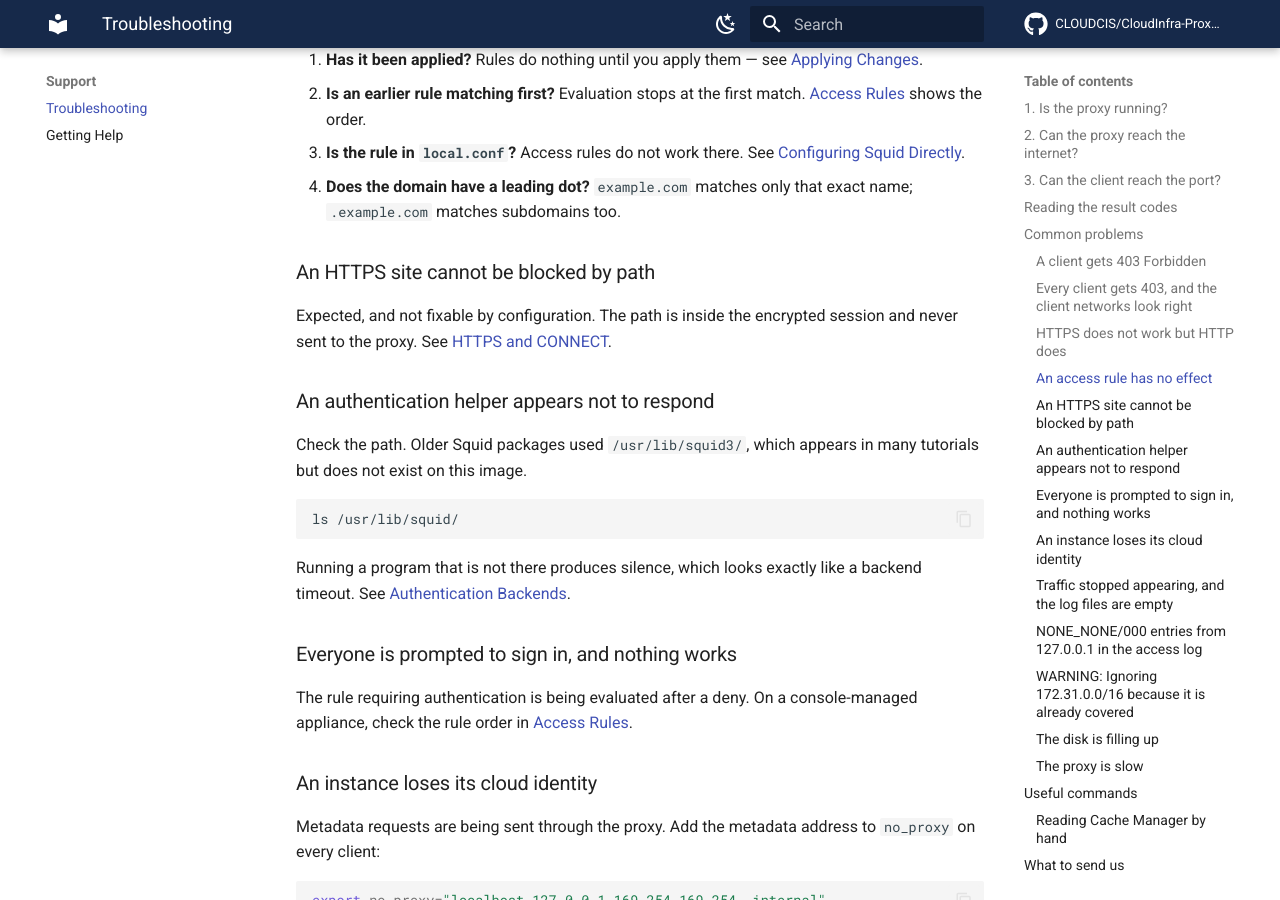
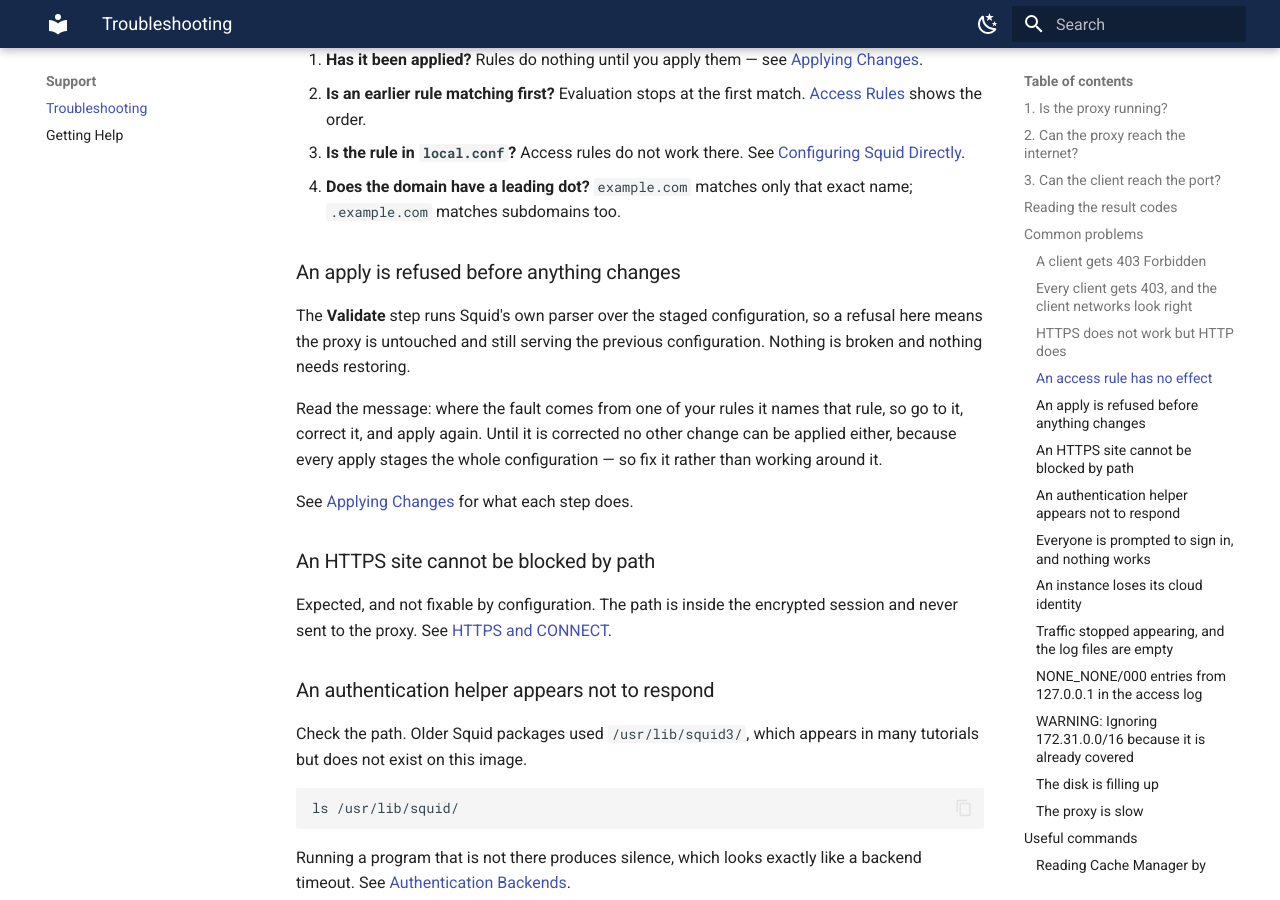
Before and after one commit to CLOUDCIS/CloudInfra-Proxy-Manager, an MkDocs documentation site: the page built from docs/troubleshooting.md, in a window 1280 px wide and 900 px high, scrolled down 3862 px. Built offline with MkDocs 1.6.1 and Material for MkDocs 9.7.7, drawn with Linux system fonts in a browser that asks for light colours; comment, search, counter and statistics services are not loaded.

Commit message:
Document the 0.0.0.0/0 guard, and drop the repository link
Three documentation changes from the 1.1.62 release:

Access rules now say to use the Any option rather than writing 0.0.0.0/0 in a
network field. Squid refuses that one value at parse time, so the console
refuses it on entry; without this note the refusal is a surprise.

Applying Changes records that a validation failure names the rule behind it,
rather than only quoting the line Squid objected to.

Troubleshooting gains "An apply is refused before anything changes". There was
no entry for the one failure people panic about unnecessarily: nothing is
broken and nothing needs restoring, but no further change will apply until the
offending rule is corrected.

Separately, remove repo_url, repo_name, edit_uri and the repo icon so the
GitHub card no longer appears in the site header. The repository is private, so
the card showed zero stars and zero forks and sent visitors to a 404. Removing
repo_url is what actually removes it; hiding it in CSS would leave the markup
in the page and MkDocs still calling the GitHub API on every build.

Co-Authored-By: Claude Opus 5 <noreply@anthropic.com>

```diff
--- a/docs/troubleshooting.md
+++ b/docs/troubleshooting.md
@@ -182,6 +182,19 @@ Check in this order:
 4. **Does the domain have a leading dot?** `example.com` matches only that exact
    name; `.example.com` matches subdomains too.
 
+### An apply is refused before anything changes
+
+The **Validate** step runs Squid's own parser over the staged configuration, so
+a refusal here means the proxy is untouched and still serving the previous
+configuration. Nothing is broken and nothing needs restoring.
+
+Read the message: where the fault comes from one of your rules it names that
+rule, so go to it, correct it, and apply again. Until it is corrected no other
+change can be applied either, because every apply stages the whole
+configuration — so fix it rather than working around it.
+
+See [Applying Changes](guide/applying-changes.md) for what each step does.
+
 ### An HTTPS site cannot be blocked by path
 
 Expected, and not fixable by configuration. The path is inside the encrypted
--- a/mkdocs.yml
+++ b/mkdocs.yml
@@ -8,15 +8,9 @@ site_author: InfraSOS FZCO
 site_url: https://proxydocs.cloudinfrastructureservices.co.uk/
 copyright: Copyright &copy; 2026 InfraSOS FZCO - CloudInfra Proxy Manager
 
-repo_url: https://github.com/CLOUDCIS/CloudInfra-Proxy-Manager
-repo_name: CLOUDCIS/CloudInfra-Proxy-Manager
-edit_uri: edit/main/docs/
-
 theme:
   name: material
   language: en
-  icon:
-    repo: fontawesome/brands/github
   features:
     - navigation.tabs
     - navigation.sections
```
Also changed, not shown: docs/guide/access-rules.md (+6 -0 lines), docs/guide/applying-changes.md (+5 -0 lines).
